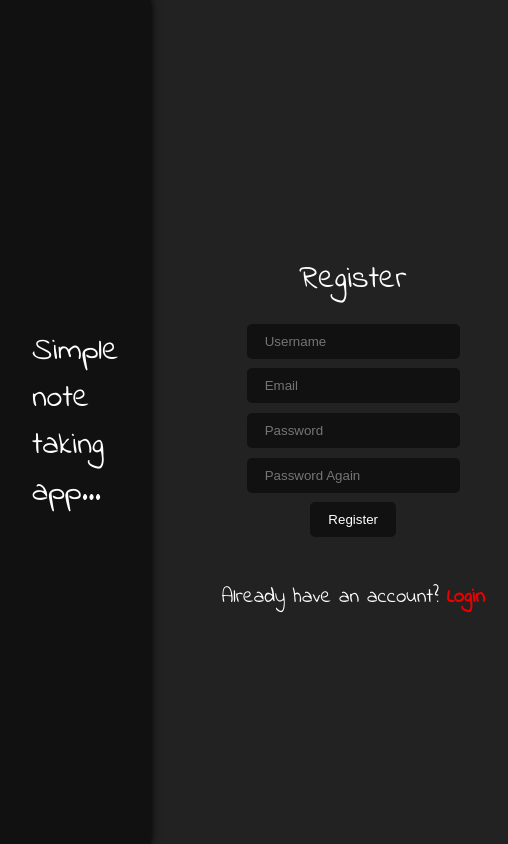
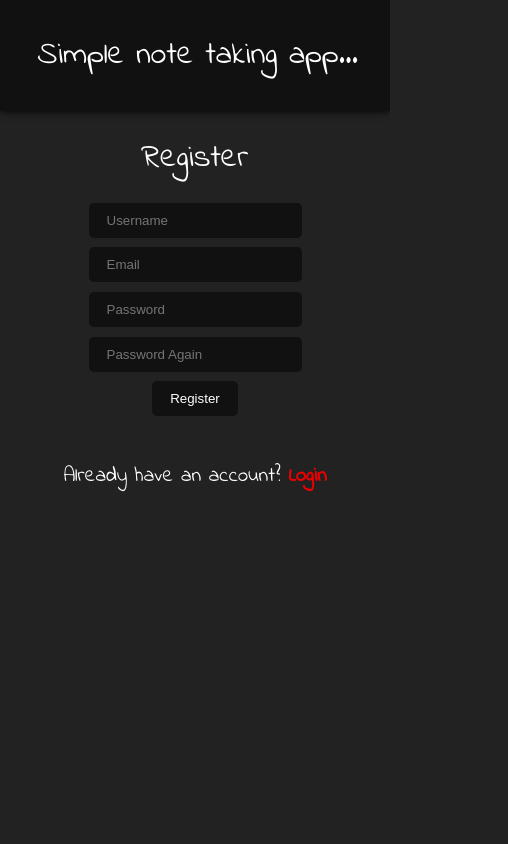
Before and after one commit to PIayer69/notes-react, a React (Create React App) app: page /register in a window 390 px wide. Shown: the whole page, 508 px wide, since content can reach past the window. Built offline with nearby package versions, Linux system fonts and the light colour scheme; the HTML template or start-up script is replaced by a standard one.

Commit message:
Responsive design working (mobile support)

```diff
--- a/src/App.js
+++ b/src/App.js
@@ -4,13 +4,12 @@ import Landing from './pages/Landing';
 import NotFoundPage from "./pages/NotFoundPage";
 
 function App() {
-  const api_url = 'http://127.0.0.1:8000/api/';
   return (
     <Router>
         <Routes>
-          <Route path="/" element={<Home api_url={api_url}/>}></Route>
-          <Route path="login/" element={<Landing api_url={api_url} page='login'/>}></Route>
-          <Route path="register/" element={<Landing api_url={api_url} page='register'/>}></Route>
+          <Route path="/" element={<Home />}></Route>
+          <Route path="login/" element={<Landing page='login'/>}></Route>
+          <Route path="register/" element={<Landing page='register'/>}></Route>
           <Route path='*' element={<NotFoundPage />} ></Route>
         </Routes>
     </Router>
--- a/src/Axios.js
+++ b/src/Axios.js
@@ -1,6 +1,6 @@
 import axios from "axios";
 
-const base_url  = 'http://127.0.0.1:8000/api';
+const base_url  = 'http://192.168.0.254:8000/api/';
 
 const axiosInstance = axios.create({
     baseURL: base_url,
--- a/src/Navbar.jsx
+++ b/src/Navbar.jsx
@@ -20,7 +20,7 @@ const Navbar = () => {
   }
   return (
     <nav>
-      <div></div>
+      <div className="nav-placeholder"></div>
       <div className="logo"><Link to='/'>Note Taking App</Link></div>
       <div className="nav-links">
         <ul>
--- a/src/index.css
+++ b/src/index.css
@@ -24,8 +24,7 @@ body {
 
 nav {
   min-width: 100%;
-  height: 69px;
-  padding: 0 2rem;
+  padding: 1rem 2rem;
   background-color: #111;
   color: white;
   font-size: 2rem;
@@ -60,7 +59,6 @@ nav a {
 .container {
   padding: 2rem;
   display: flex;
-  flex: 1;
   justify-content: center;
   flex-wrap: wrap;
 }
@@ -218,6 +216,15 @@ nav a {
 }
 
 @media screen and (max-width: 530px) {
+  nav{
+    font-size: 1.5rem;
+    grid-template-columns: 1fr 1fr;
+  }
+
+  .nav-placeholder{
+    display: none;
+  }
+
   .rectangle {
     min-width: 90%;
   }
--- a/src/pages/Home.jsx
+++ b/src/pages/Home.jsx
@@ -9,7 +9,7 @@ import NewNote from "./components/NewNote";
 import NotePreview from "./components/NotePreview";
 import Notes from "./components/Notes";
 
-const Home = ({ api_url }) => {
+const Home = () => {
   const [notes, setNotes] = useState([]);
   const [notePreview, setNotePreview] = useState(false);
   const [noteId, setNoteId] = useState(1);
--- a/src/pages/Landing.jsx
+++ b/src/pages/Landing.jsx
@@ -1,11 +1,13 @@
 import { useNavigate } from 'react-router-dom';
+import { useState } from 'react';
 
 import './assets/Landing.css';
 import Login from './Login';
 import Register from './Register';
 
-const Landing = ({api_url, page}) => {
+const Landing = ({page}) => {
   let navigate = useNavigate();
+  const [errorMessage, setErrorMessage] = useState('');
 
   return (
     <div className='landing-container'>
@@ -14,13 +16,15 @@ const Landing = ({api_url, page}) => {
         {
         page === 'login' ?
         <>
-          <Login api_url={api_url} />
-          <div className='switch-form'>Don't have an account yet? <span onClick={() => navigate('/register/')}>Register</span></div>
+          <Login setErrorMessage={setErrorMessage} />
+          <div className="form-error">{errorMessage}</div>
+          <div className='switch-form'>Don't have an account yet? <span onClick={() => { navigate('/register/'); setErrorMessage('');}}>Register</span></div>
         </>
         :
         <>
-          <Register api_url={api_url}/>
-          <div className='switch-form'>Already have an account? <span onClick={() => navigate('/login/')}>Login</span></div>
+          <Register setErrorMessage={setErrorMessage} />
+          <div className="form-error">{errorMessage}</div>
+          <div className='switch-form'>Already have an account? <span onClick={() => { navigate('/login/'); setErrorMessage('');}}>Login</span></div>
         </>
         }
       </div>
--- a/src/pages/Login.jsx
+++ b/src/pages/Login.jsx
@@ -3,8 +3,9 @@ import { useNavigate } from 'react-router-dom';
 import axiosInstance from '../Axios';
 
 import './assets/Login-Register.css';
+import SubmitButton from './components/SubmitButton';
 
-const Login = ({api_url}) => {
+const Login = ({setErrorMessage}) => {
   const initialFormData = Object.freeze({
     'username': '',
     'password': ''
@@ -21,6 +22,7 @@ const Login = ({api_url}) => {
   }
 
   const login = (e, formData) => {
+    setErrorMessage('');
     e.preventDefault();
     axiosInstance
     .post('token/', formData)
@@ -34,7 +36,11 @@ const Login = ({api_url}) => {
         return
       }
       throw new Error();
-    }).catch(err => console.log('Fetch failed'))
+    }).catch(err => {
+      if(err.response.status){
+        setErrorMessage('Username or password incorrect')
+      }
+    })
   }
 
   return (
@@ -43,7 +49,7 @@ const Login = ({api_url}) => {
         <form onSubmit={(e) => login(e, formData)}>
             <input type="text" name='username' value={formData.username} onChange={handleChange} placeholder='Username' />
             <input type="password" name='password' value={formData.password} onChange={handleChange} placeholder='Password' />
-            <input type="submit" value='Login' />
+            <SubmitButton value='Login' />
         </form>
     </div>
   )
--- a/src/pages/Register.jsx
+++ b/src/pages/Register.jsx
@@ -3,8 +3,9 @@ import { useNavigate } from 'react-router-dom';
 
 import './assets/Login-Register.css';
 import axiosInstance from '../Axios';
+import SubmitButton from './components/SubmitButton';
 
-const Register = ({api_url}) => {
+const Register = ({setErrorMessage}) => {
   const initialFormData = Object.freeze({
     'username': '',
     'email': '',
@@ -24,12 +25,16 @@ const Register = ({api_url}) => {
   }
 
   const register = (e, formData) => {
+    setErrorMessage('');
     e.preventDefault();
     axiosInstance
     .post('register/', formData)
     .then(res => res.data)
     .then(json => console.log(json))
-    .then(() => navigate('/login/'));
+    .then(() => navigate('/login/'))
+    .catch(err => {
+      setErrorMessage(err.response.data['Error'])
+    });
   };
 
   return (
@@ -40,7 +45,7 @@ const Register = ({api_url}) => {
             <input type="email" name='email' value={formData.email} onChange={handleChange} placeholder='Email' />
             <input type="password" name='password' value={formData.password} onChange={handleChange} placeholder='Password' />
             <input type="password" name='password1' value={formData.password1} onChange={handleChange} placeholder='Password Again' />
-            <input type="submit" value='Register' />
+            <SubmitButton value='Register' />
         </form>
     </div>
   )
--- a/src/pages/assets/Landing.css
+++ b/src/pages/assets/Landing.css
@@ -12,11 +12,10 @@
 
 .landing-left{
     padding: 2rem;
-    margin-right: 3rem;
     background-color: #111;
     box-shadow: 0 0 8px black;
     height: 100%;
-    width: 100%;
+    width: 60vw;
     display: flex;
     flex-direction: column;
     align-items: flex-end;
@@ -24,16 +23,24 @@
 }
 
 .landing-right{
-    margin-right: 3rem;
+    width: 40vw;
+    margin: 0 3rem;
     display: flex;
     justify-content: center;
     flex-direction: column;
-    align-items: center;
+    align-items: flex-start;
+}
+
+.form-error{
+    font-size: 1.2rem;
+    color: rgb(234, 0, 0);
+
 }
 
 .switch-form{
     margin-top: 1rem;
     font-size: 1.3rem;
+    text-align: center;
 }
 
 .switch-form span{
@@ -41,3 +48,19 @@
     font-weight: bold;
     cursor: pointer;
 }
+
+@media screen and (max-width: 530px) {
+    .landing-container{
+        flex-direction: column;
+        justify-content: start;
+    }
+
+    .landing-left{
+        height: auto;
+        width: 100%;
+    }
+    .landing-right{
+        width: auto;
+        align-items: center;
+    }
+}
--- a/src/pages/assets/Login-Register.css
+++ b/src/pages/assets/Login-Register.css
@@ -3,14 +3,8 @@
     flex-direction: column;
     justify-content: center;
     align-items: center;
-    /* background-color: #111; */
     padding: 1.5rem 3rem;
-    /* border-radius: 15px; */
     transition: .2s all ease;
-}
-
-.form-container:hover{
-    /* box-shadow: 0 0 5px black; */
 }
 
 .title{
--- a/src/pages/assets/PageNotFound.css
+++ b/src/pages/assets/PageNotFound.css
@@ -3,7 +3,6 @@
     justify-content: center;
     align-items: center;
     color: white;
-    height: 100%;
 }
 
 .error-left{
@@ -31,3 +30,13 @@
 .error-left a svg{
     margin-left: .3rem;
 }
+
+.error-right img{
+    max-width: 100%;
+}
+
+@media screen and (max-width: 745px) {
+    .error-container{
+        flex-direction: column-reverse;
+    }
+}
--- /dev/null
+++ b/src/pages/components/SubmitButton.jsx
@@ -0,0 +1,10 @@
+import { useState } from "react"
+
+const SubmitButton = ({value, disabled=false}) => {
+    const [clicked, setClicked] = useState(false);
+  return (
+    <input type="submit" disabled={disabled} value={value} onClick={() => setClicked(!clicked)}/>
+  )
+}
+
+export default SubmitButton
```
Also changed, not shown: 1 other file (tests, documents, lock files or other folders).
